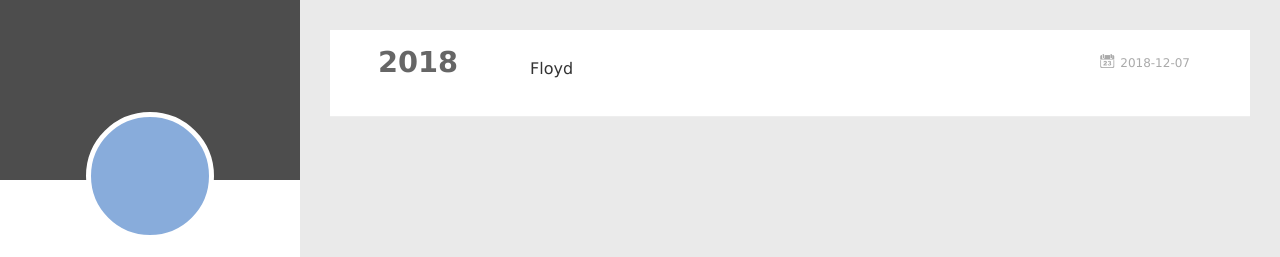
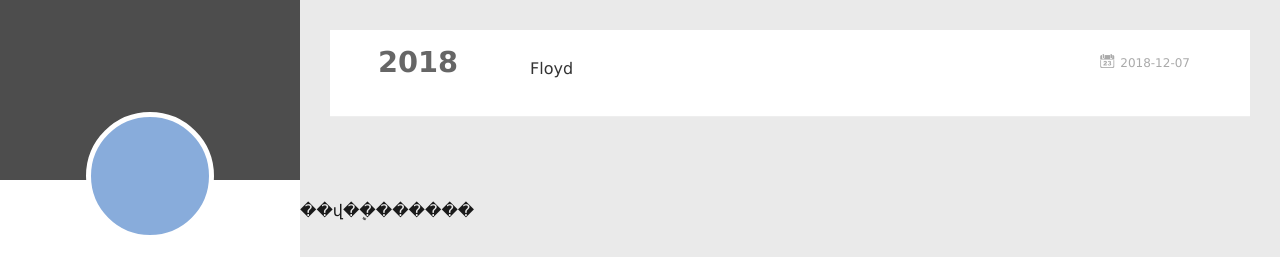
Before and after one commit to MILLOPE/MILLOPE.github.io, a plain HTML site: page archives/index.html in a window 1280 px wide. Shown: the top 257 px of the page. Drawn offline with Linux system fonts and the light colour scheme; no server answers.

Commit message:
Site updated: 2018-12-08 16:44:05

```diff
--- a/archives/index.html
+++ b/archives/index.html
@@ -209,7 +209,10 @@
       	</div>
     </div>
   </div>
-</footer>
+
+</footer><span id="busuanzi_container_site_pv">
+    ��վ�ܷ�����<span id="busuanzi_value_site_pv"></span>��
+</span>
     </div>
     <script>
 	var yiliaConfig = {
```
Also changed, not shown: 2018/12/07/Floyd/index.html (+4 -1 lines), archives/2018/12/index.html (+4 -1 lines), archives/2018/index.html (+4 -1 lines), index.html (+4 -1 lines).
